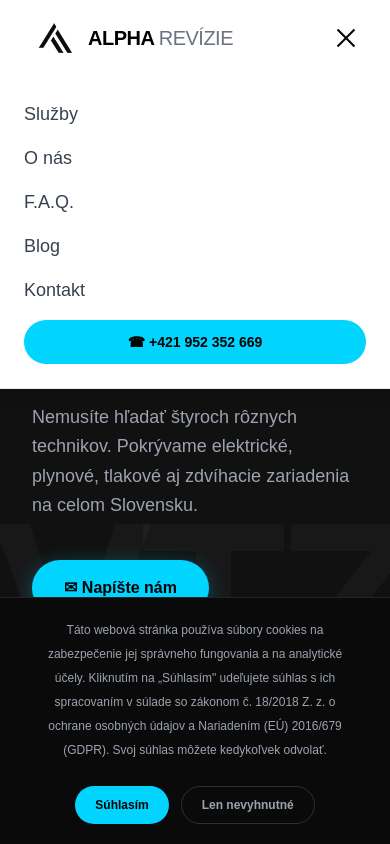
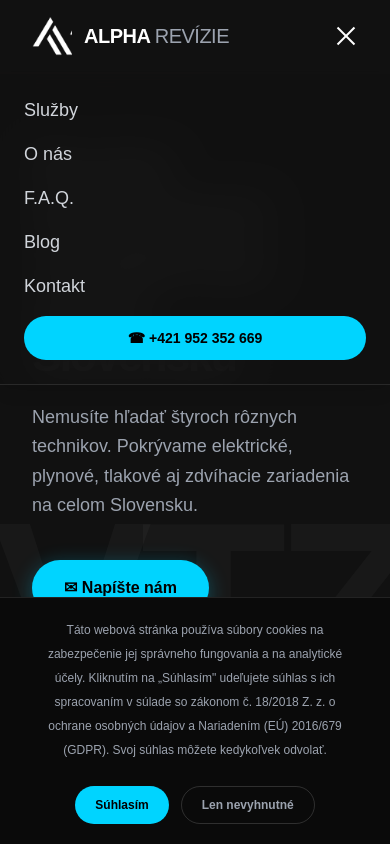
Before and after one commit to djamriska43/alpharevizie.sk, a Next.js app: page / in a window 390 px wide. Both pictures are taken after a click on the button 346 px from the left and 38 px from the top of the page. Shown: the top 844 px of the page. Built offline with nearby package versions, Linux system fonts and the light colour scheme.

Commit message:
Add files via upload

```diff
--- a/src/components/Navbar.tsx
+++ b/src/components/Navbar.tsx
@@ -15,42 +15,42 @@ export default function Navbar() {
 
   return (
     <>
-      <nav className={`fixed top-0 left-0 right-0 z-[1000] bg-white flex items-center justify-between transition-all duration-400 py-4 px-8 ${scrolled ? 'shadow-[0_4px_30px_rgba(0,0,0,0.08)]' : ''}`}>
+      <nav className={`fixed top-0 left-0 right-0 z-[1000] flex items-center justify-between transition-all duration-500 py-4 px-8 ${scrolled ? 'bg-[#111]/90 backdrop-blur-[20px] backdrop-saturate-[180%] shadow-[0_4px_30px_rgba(0,0,0,0.3)]' : 'bg-transparent'}`}>
         <Link href="/" className="flex items-center gap-3 no-underline">
-          <Image src="/logo-dark.png" alt="Alpha Revízie" width={44} height={44} className="w-11 h-auto" />
-          <span className="font-extrabold text-xl text-black tracking-tight">ALPHA <span className="font-normal text-gray-500">REVÍZIE</span></span>
+          <Image src="/logo-white.png" alt="Alpha Revízie" width={40} height={40} className="w-10 h-auto" />
+          <span className="font-extrabold text-xl text-white tracking-tight">ALPHA <span className="font-normal text-gray-400">REVÍZIE</span></span>
         </Link>
 
         <div className="hidden md:flex gap-8 items-center">
           {[['/#services','Služby'],['/o-nas','O nás'],['/faq','F.A.Q.'],['/blog','Blog'],['/kontakt','Kontakt']].map(([href,label])=>(
-            <Link key={href} href={href} className="text-gray-600 text-base font-medium hover:text-black relative after:absolute after:bottom-[-4px] after:left-0 after:w-0 after:h-[2px] after:bg-black after:transition-all hover:after:w-full">{label}</Link>
+            <Link key={href} href={href} className="text-gray-300 text-base font-medium hover:text-white relative after:absolute after:bottom-[-4px] after:left-0 after:w-0 after:h-[2px] after:bg-[#00d4ff] after:transition-all hover:after:w-full transition-colors">{label}</Link>
           ))}
         </div>
 
         <div className="hidden md:flex items-center gap-5">
-          <a href="mailto:office@alpharevizie.sk" className="text-gray-500 text-sm hover:text-black transition-colors">office@alpharevizie.sk</a>
-          <a href="tel:+421952352669" className="flex items-center gap-2 bg-[#00d4ff] text-black py-3 px-6 rounded-full font-bold text-sm hover:shadow-[0_4px_20px_rgba(0,212,255,0.3)] hover:-translate-y-px transition-all">☎ +421 952 352 669</a>
+          <a href="mailto:office@alpharevizie.sk" className="text-gray-400 text-sm hover:text-white transition-colors">office@alpharevizie.sk</a>
+          <a href="tel:+421952352669" className="flex items-center gap-2 bg-[#00d4ff] text-black py-3 px-6 rounded-full font-bold text-sm hover:shadow-[0_4px_20px_rgba(0,212,255,0.4)] hover:-translate-y-px transition-all">☎ +421 952 352 669</a>
         </div>
 
         <button onClick={() => setMenuOpen(!menuOpen)} className="md:hidden flex flex-col gap-1.5 bg-transparent border-none cursor-pointer">
-          <span className={`w-6 h-0.5 bg-black transition-all ${menuOpen ? 'rotate-45 translate-y-2' : ''}`} />
-          <span className={`w-6 h-0.5 bg-black transition-all ${menuOpen ? 'opacity-0' : ''}`} />
-          <span className={`w-6 h-0.5 bg-black transition-all ${menuOpen ? '-rotate-45 -translate-y-2' : ''}`} />
+          <span className={`w-6 h-0.5 bg-white transition-all ${menuOpen ? 'rotate-45 translate-y-2' : ''}`} />
+          <span className={`w-6 h-0.5 bg-white transition-all ${menuOpen ? 'opacity-0' : ''}`} />
+          <span className={`w-6 h-0.5 bg-white transition-all ${menuOpen ? '-rotate-45 -translate-y-2' : ''}`} />
         </button>
 
         {menuOpen && (
-          <div className="md:hidden absolute top-full left-0 right-0 bg-white border-b border-gray-200 p-6 flex flex-col gap-4 shadow-lg">
-            <Link href="/#services" onClick={() => setMenuOpen(false)} className="text-gray-700 font-medium text-lg">Služby</Link>
-            <Link href="/o-nas" onClick={() => setMenuOpen(false)} className="text-gray-700 font-medium text-lg">O nás</Link>
-            <Link href="/faq" onClick={() => setMenuOpen(false)} className="text-gray-700 font-medium text-lg">F.A.Q.</Link>
-            <Link href="/blog" onClick={() => setMenuOpen(false)} className="text-gray-700 font-medium text-lg">Blog</Link>
-            <Link href="/kontakt" onClick={() => setMenuOpen(false)} className="text-gray-700 font-medium text-lg">Kontakt</Link>
+          <div className="md:hidden absolute top-full left-0 right-0 bg-[#111]/95 backdrop-blur-[20px] border-b border-white/10 p-6 flex flex-col gap-4 shadow-lg">
+            <Link href="/#services" onClick={() => setMenuOpen(false)} className="text-gray-300 font-medium text-lg hover:text-white">Služby</Link>
+            <Link href="/o-nas" onClick={() => setMenuOpen(false)} className="text-gray-300 font-medium text-lg hover:text-white">O nás</Link>
+            <Link href="/faq" onClick={() => setMenuOpen(false)} className="text-gray-300 font-medium text-lg hover:text-white">F.A.Q.</Link>
+            <Link href="/blog" onClick={() => setMenuOpen(false)} className="text-gray-300 font-medium text-lg hover:text-white">Blog</Link>
+            <Link href="/kontakt" onClick={() => setMenuOpen(false)} className="text-gray-300 font-medium text-lg hover:text-white">Kontakt</Link>
             <a href="tel:+421952352669" className="bg-[#00d4ff] text-black py-3 px-5 rounded-full font-bold text-sm text-center">☎ +421 952 352 669</a>
           </div>
         )}
       </nav>
       {/* Gradient border */}
-      <div className={`fixed top-[72px] left-0 right-0 h-[2px] z-[999] bg-gradient-to-r from-[#00d4ff] via-[#ff2d6b] via-[#8b5cf6] to-[#00e676] bg-[length:300%_300%] animate-gradientBorder transition-opacity duration-300 ${scrolled ? 'opacity-100' : 'opacity-40'}`} />
+      <div className={`fixed top-[72px] left-0 right-0 h-[2px] z-[999] bg-gradient-to-r from-[#00d4ff] via-[#ff2d6b] via-[#8b5cf6] to-[#00e676] bg-[length:300%_300%] animate-gradientBorder transition-opacity duration-500 ${scrolled ? 'opacity-100' : 'opacity-20'}`} />
     </>
   );
 }
```
Also changed, not shown: public/logo-dark.png, public/logo-white.png.
